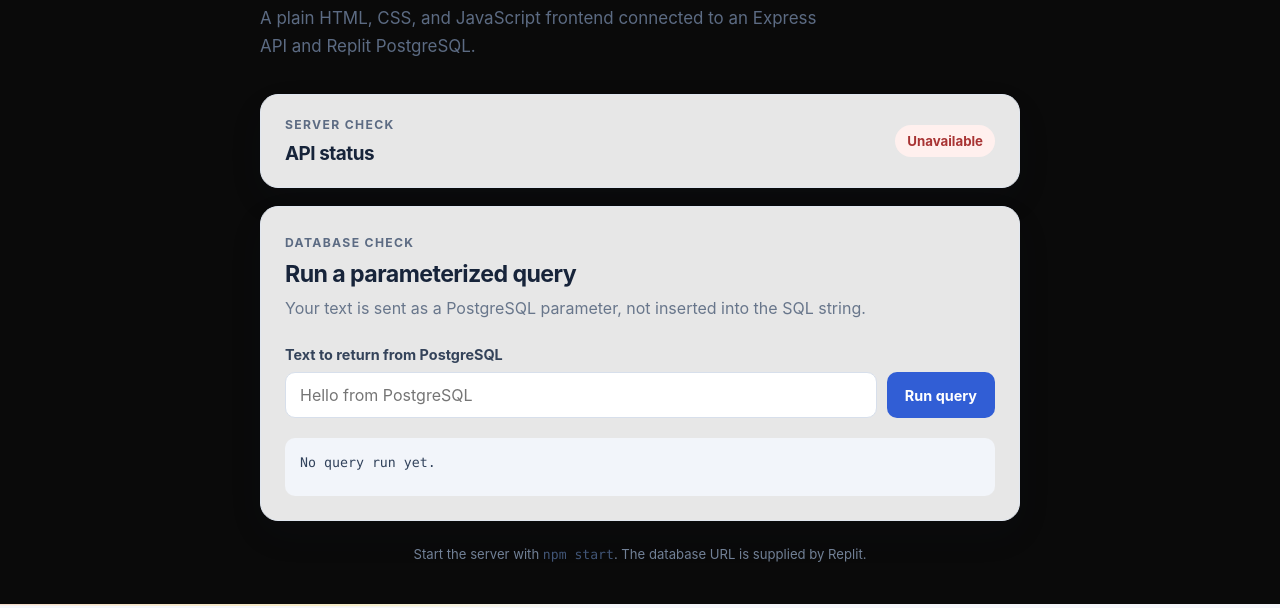
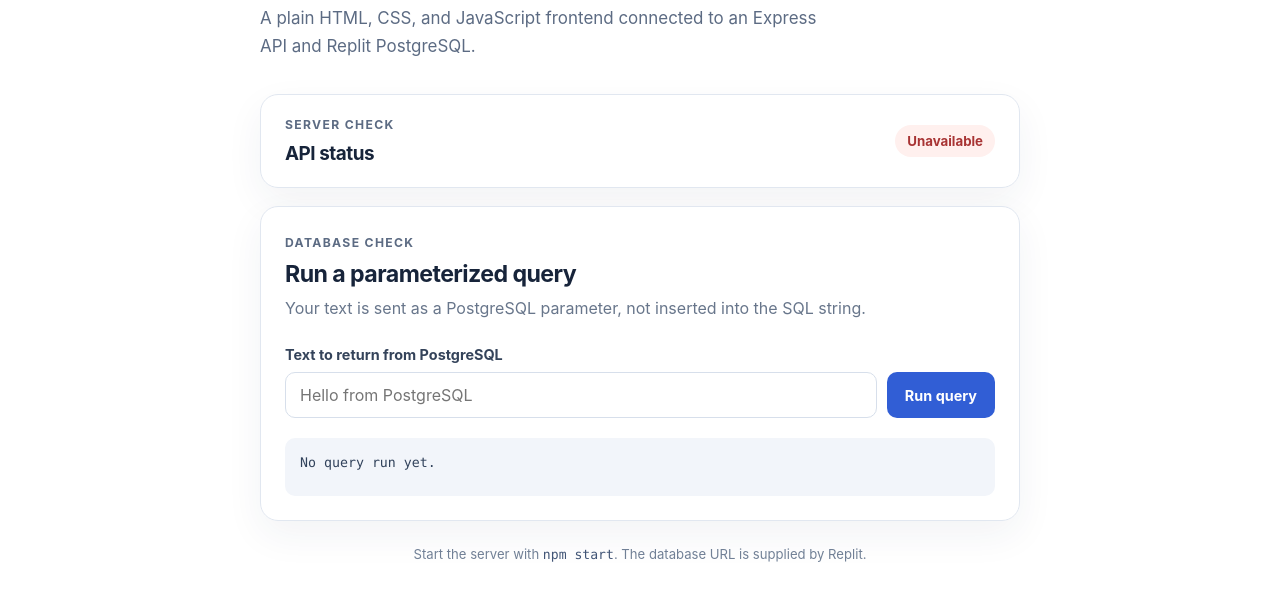
Before and after one commit to AbnerFlores27/QuizAF-demo, a website: page public/index.html in a window 1280 px wide. Shown: the part 201-809 px from the top of the page. Drawn offline with Linux system fonts and the light colour scheme; no server answers.

Commit message:
Set white background (remove dark aurora overlay) and fix minor styling typos

```diff
--- a/public/index.html
+++ b/public/index.html
@@ -3,7 +3,7 @@
   <head>
     <meta charset="utf-8">
     <meta name="viewport" content="width=device-width, initial-scale=1">
-    <meta name="theme-color" content="#f5f7fb">
+    <meta name="theme-color" content="#ffffff">
     <link rel="icon" href="/favicon.svg" type="image/svg+xml">
     <title>Abner's Quiz Site</title>
     <link rel="stylesheet" href="/styles.css">
@@ -12,7 +12,7 @@
   <body>
     <main class="page">
       <header class="header">
-        <h1 style="color: #E0E0E0;">Abner's Quiz Site</h1>
+        <h1 style="color: #17243a;">Abner's Quiz Site</h1>
         <p class="birthday" style="color: #FF6B6B;">May 21st 2012</p>
         <p class="intro">
           A plain HTML, CSS, and JavaScript frontend connected to an Express API
--- a/public/styles.css
+++ b/public/styles.css
@@ -2,7 +2,7 @@
   color-scheme: light;
   font-family: Inter, ui-sans-serif, system-ui, -apple-system, BlinkMacSystemFont, "Segoe UI", sans-serif;
   color: #17243a;
-  background: #f5f7fb;
+  background: #ffffff;
   font-synthesis: none;
   text-rendering: optimizeLegibility;
 }
@@ -15,44 +15,9 @@
   min-width: 320px;
   min-height: 100vh;
   margin: 0;
-  background: #0a0a0a;
+  background: #ffffff;
   overflow: hidden;
   position: relative;
-}
-
-/* Aurora Wave Background - Multiple Layers */
-body::before {
-  content: '';
-  position: absolute;
-  top: 0;
-  left: 0;
-  width: 200%;
-  height: 100%;
-  background:
-    linear-gradient(90deg,
-      transparent 0%,
-      rgba(0, 255, 136, 0.2) 10%,
-      rgba(0, 200, 255, 0.3) 20%,
-      rgba(75, 0, 255, 0.3) 30%,
-      rgba(150, 0, 255, 0.3) 40%,
-      rgba(255, 50, 200, 0.3) 50%,
-      rgba(255, 100, 100, 0.2) 60%,
-      rgba(255, 150, 0, 0.2) 70%,
-      rgba(255, 200, 0, 0.2) 80%,
-      transparent 90%
-    );
-  z-index: -1;
-  image-rendering: pixelated;
-}
-
-/* Aurora Animation */
-@keyframes auroraWave {
-  0% { transform: translateX(-100%) rotate(0deg); }
-  100% { transform: translateX(0%) rotate(0.5deg); }
-}
-
-body::before {
-  animation: auroraWave 15s linear infinite;
 }
 
 .page {
@@ -237,6 +202,7 @@
   overflow-wrap: anywhere;
 }
 
+
 footer {
   margin-top: 25px;
   color: #718096;
```
